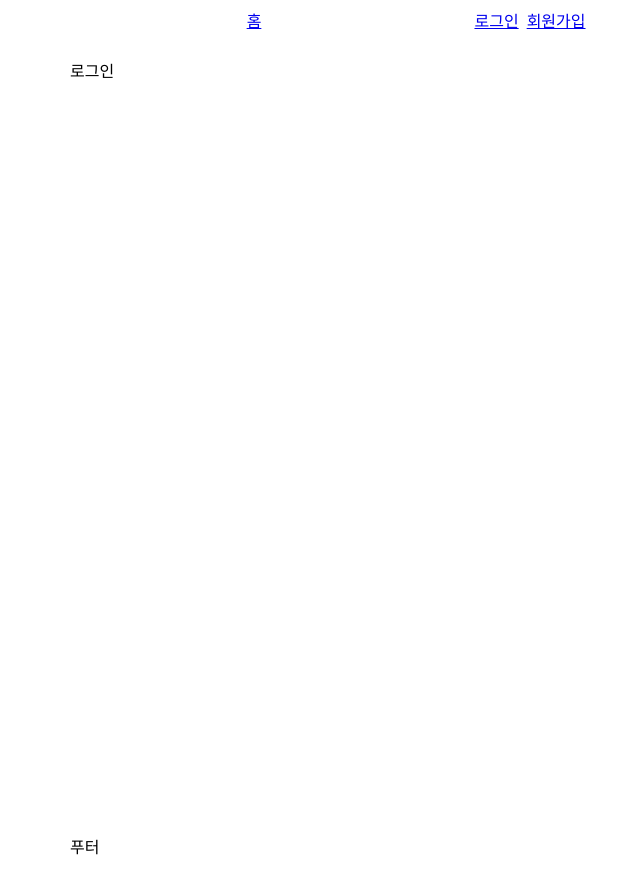
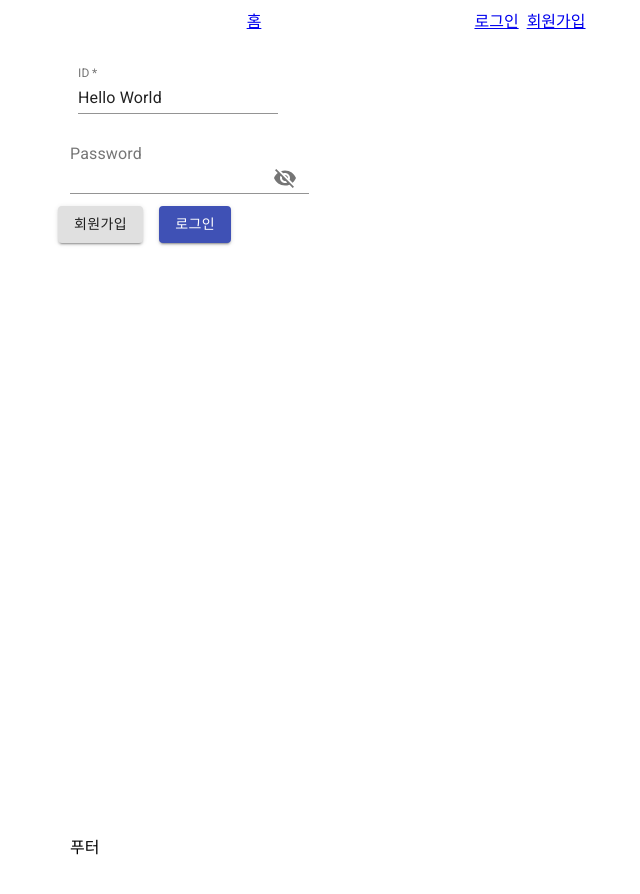
Before and after one commit to KIMINJOONG/react-next-ts, a Next.js app: page /login in a window 1280 px wide. Shown: the top 894 px of the page, without its empty margins (294-934 px from the left). Built offline with nearby package versions, Linux system fonts and the light colour scheme.

Commit message:
make login form

```diff
--- a/package.json
+++ b/package.json
@@ -14,6 +14,8 @@
   "license": "ISC",
   "dependencies": {
     "@material-ui/core": "^4.8.3",
+    "@material-ui/icons": "^4.9.1",
+    "clsx": "^1.1.0",
     "next": "^9.2.0",
     "react": "^16.12.0",
     "react-dom": "^16.12.0"
--- a/pages/login.tsx
+++ b/pages/login.tsx
@@ -1,6 +1,117 @@
-import { Grid } from "@material-ui/core";
+import {
+  Grid,
+  makeStyles,
+  createStyles,
+  Theme,
+  TextField,
+  InputLabel,
+  Input,
+  InputAdornment,
+  IconButton,
+  Button
+} from "@material-ui/core";
+import { Visibility, VisibilityOff } from "@material-ui/icons";
+import clsx from "clsx";
+import { useState } from "react";
+
+const useStyles = makeStyles((theme: Theme) =>
+  createStyles({
+    root: {
+      flexGrow: 1
+    },
+    margin: {
+      margin: theme.spacing(1)
+    },
+    withoutLabel: {
+      marginTop: theme.spacing(3)
+    },
+    textField: {
+      width: 200
+    }
+  })
+);
 
 const Login = (): JSX.Element => {
-  return <Grid>로그인</Grid>;
+  const classes = useStyles();
+  const [values, setValues] = useState<State>({
+    amount: "",
+    password: "",
+    weight: "",
+    weightRange: "",
+    showPassword: false
+  });
+
+  interface State {
+    amount: string;
+    password: string;
+    weight: string;
+    weightRange: string;
+    showPassword: boolean;
+  }
+
+  const handleChange = (prop: keyof State) => (
+    event: React.ChangeEvent<HTMLInputElement>
+  ) => {
+    setValues({ ...values, [prop]: event.target.value });
+  };
+
+  const handleClickShowPassword = () => {
+    setValues({ ...values, showPassword: !values.showPassword });
+  };
+
+  const handleMouseDownPassword = (
+    event: React.MouseEvent<HTMLButtonElement>
+  ) => {
+    event.preventDefault();
+  };
+
+  return (
+    <div className={classes.root}>
+      <Grid container spacing={3}>
+        <Grid item xs={12}>
+          <TextField
+            required
+            id="standard-required"
+            className={clsx(classes.margin, classes.textField)}
+            label="ID"
+            defaultValue="Hello World"
+          />
+        </Grid>
+        <Grid item xs={12}>
+          <InputLabel htmlFor="standard-adornment-password">
+            Password
+          </InputLabel>
+          <Input
+            required
+            id="standard-required"
+            type={values.showPassword ? "text" : "password"}
+            value={values.password}
+            onChange={handleChange("password")}
+            endAdornment={
+              <InputAdornment position="end">
+                <IconButton
+                  aria-label="toggle password visibility"
+                  onClick={handleClickShowPassword}
+                  onMouseDown={handleMouseDownPassword}
+                >
+                  {values.showPassword ? <Visibility /> : <VisibilityOff />}
+                </IconButton>
+              </InputAdornment>
+            }
+          />
+        </Grid>
+        <Grid container xs={12} spacing={2}>
+          <Grid item>
+            <Button variant="contained">회원가입</Button>
+          </Grid>
+          <Grid item>
+            <Button variant="contained" color="primary">
+              로그인
+            </Button>
+          </Grid>
+        </Grid>
+      </Grid>
+    </div>
+  );
 };
 export default Login;
```
